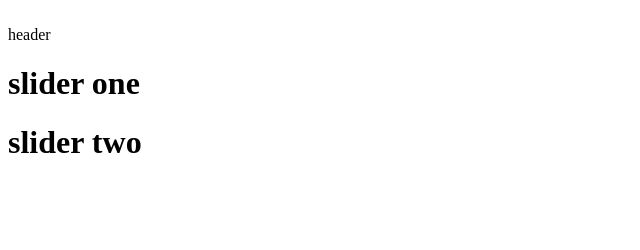
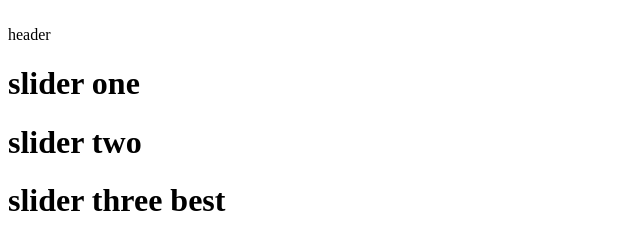
Before and after one commit to sami850/project-one, a website: page index.html in a window 1280 px wide. Shown: the whole page, without its empty margins (0-640 px from the left). Drawn offline with Linux system fonts and the light colour scheme.

Commit message:
add best slider

```diff
--- a/index.html
+++ b/index.html
@@ -16,6 +16,7 @@
     <div class="slider">
         <h1>slider one</h1>
         <h1>slider two</h1>
+        <h1>slider three best</h1>
     </div>
 </body>
 </html>
```
